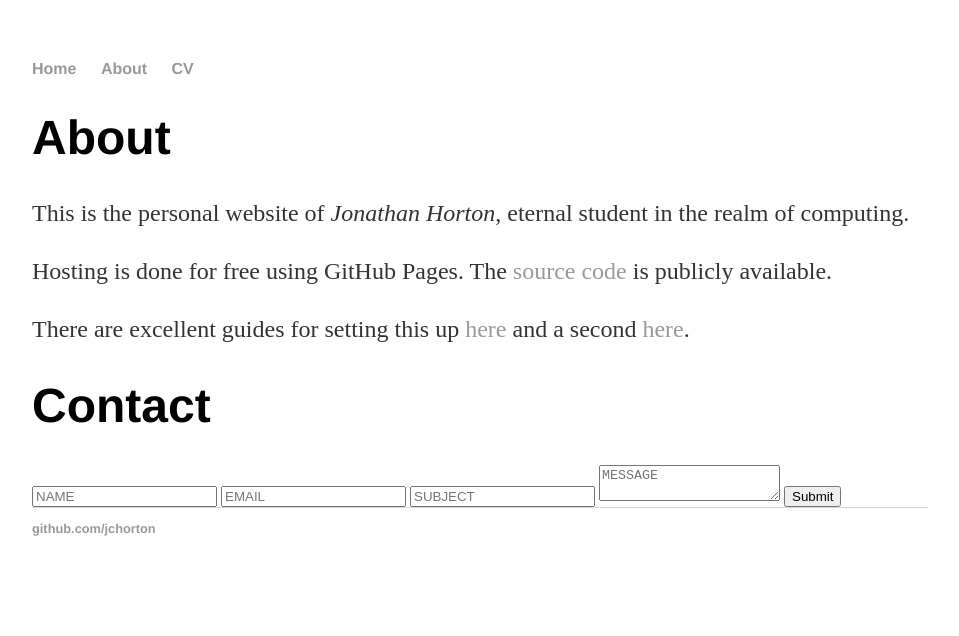
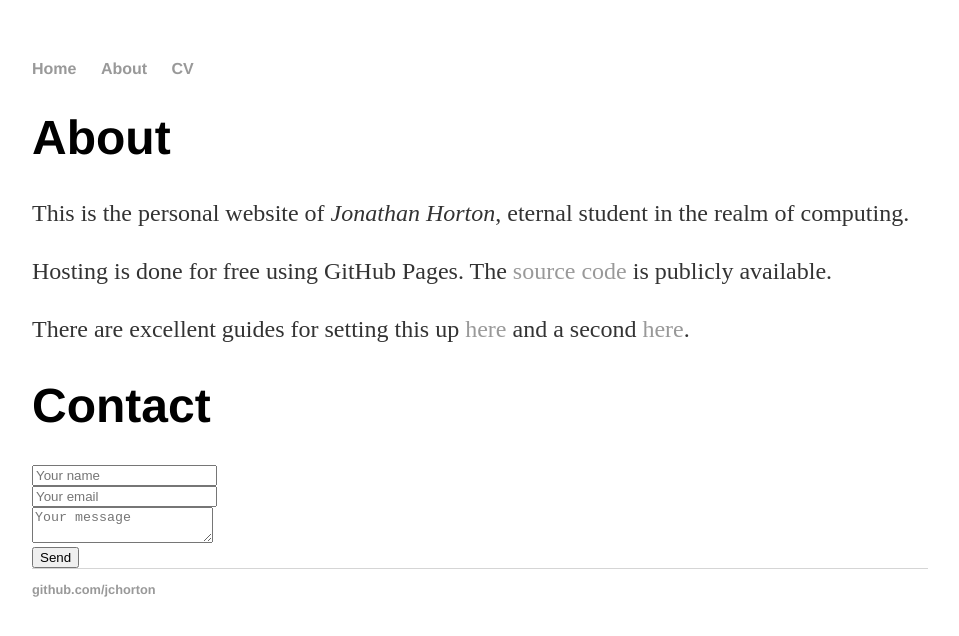
Before and after one commit to jchorton/jchorton.github.io, a Jekyll site: the page built from about/index.md, in a window 1280 px wide. Shown: the top 636 px of the page, without its empty margins (160-1119 px from the left). Built offline with Jekyll 4.4.1, drawn with Linux system fonts in a browser that asks for light colours.

Commit message:
Update index.md

```diff
--- a/about/index.md
+++ b/about/index.md
@@ -12,17 +12,9 @@
 There are excellent guides for setting this up [here](http://jmcglone.com/guides/github-pages/) and a second [here](https://readwrite.com/2013/11/27/github-pages-explained/).
 
 # Contact
-<form id='contact_form' method='POST'>
-  <div class='large-12 columns'>
-    <p id='thanks' style='display: none;'>
-      Thanks for contacting me, I'll try to reply soon!
-    </p>
-  </div>
-  <div class='medium-12 columns'>
-    <input class='required' name='name' placeholder='NAME' type='text'>
-    <input class='required email' name='email' placeholder='EMAIL' type='text'>
-    <input class='required' name='subject' placeholder='SUBJECT' type='text'>
-    <textarea class='required' name='message' placeholder='MESSAGE'></textarea>
-    <input class='button white' type='submit'>
-  </div>
+<form id="contactform" action="//formspree.io/hort_wort@hotmail.com" method="POST">
+    <input type="text" name="name" placeholder="Your name"><br />
+    <input type="email" name="_replyto" placeholder="Your email"><br />
+    <textarea name="message" placeholder="Your message"></textarea><br />
+    <input type="submit" value="Send">
 </form>
```
